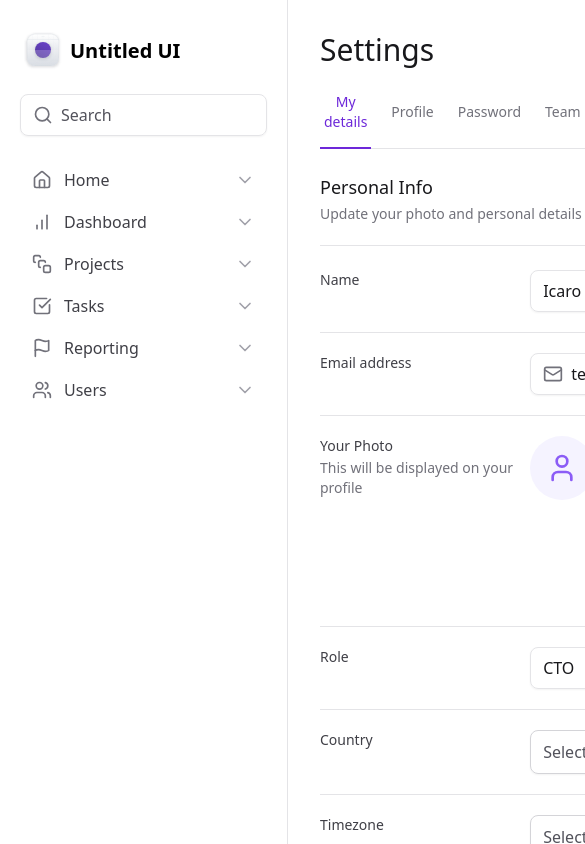
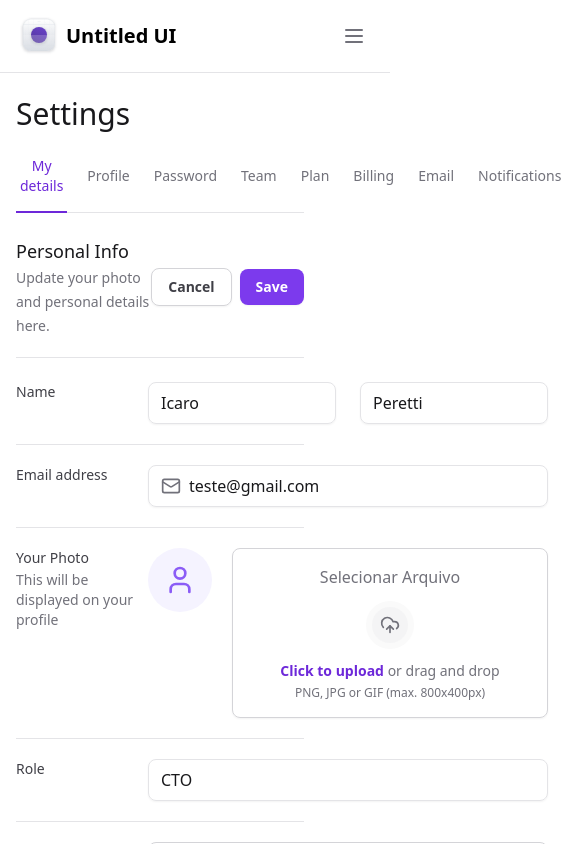
Before and after one commit to icaroperetti/tailwind-master, a Next.js app: page / in a window 390 px wide. Shown: the top 844 px of the page, 585 px wide, since content can reach past the window. Built offline with nearby package versions, Linux system fonts and the light colour scheme.

Commit message:
feat: collapse sidebar on mobile screens

```diff
--- a/package.json
+++ b/package.json
@@ -10,6 +10,7 @@
   },
   "dependencies": {
     "@formkit/auto-animate": "^0.8.2",
+    "@radix-ui/react-collapsible": "^1.1.2",
     "@radix-ui/react-select": "^2.1.4",
     "@radix-ui/react-tabs": "^1.1.2",
     "framer-motion": "^11.15.0",
--- a/src/app/layout.tsx
+++ b/src/app/layout.tsx
@@ -23,7 +23,9 @@
       <body className={`${geistSans.variable} antialiased`}>
         <div className="grid min-h-screen grid-cols-app">
           <Sidebar />
-          <main className="px-8 pb-12 pt-8">{children}</main>
+          <main className="px-4 pb-12 pt-24 lg:col-start-2 lg:px-8 lg:pt-8">
+            {children}
+          </main>
         </div>
       </body>
     </html>
--- a/src/components/Sidebar/index.tsx
+++ b/src/components/Sidebar/index.tsx
@@ -1,3 +1,4 @@
+'use client'
 import {
   BarChart,
   CheckSquare,
@@ -5,6 +6,7 @@
   Flag,
   Home,
   LifeBuoy,
+  Menu,
   Search,
   SquareStack,
   Users,
@@ -15,12 +17,25 @@
 import { NavItem } from './NavItem'
 import { Profile } from './Profile'
 import { UsedSpaceWidget } from './UsedSpaceWidget'
+import * as Collapsible from '@radix-ui/react-collapsible'
+import { Button } from '../Button'
 
 export default function Sidebar() {
   return (
-    <aside className="flex flex-col gap-6 border-r border-zinc-200 px-5 py-8">
+    <Collapsible.Root className="fixed left-0 right-0 top-0 z-20 flex flex-col gap-6 border-b border-zinc-200 bg-white p-4 data-[state=open]:bottom-0 lg:right-auto lg:w-80 lg:border-r lg:px-5 lg:py-8 lg:data-[state=closed]:bottom-0">
+      <div className="flex items-center justify-between">
         <Logo />
+        <Collapsible.Trigger asChild className="lg:hidden">
+          <Button variant="ghost">
+            <Menu className="h-6 w-6" />
+          </Button>
+        </Collapsible.Trigger>
+      </div>
 
+      <Collapsible.Content
+        forceMount
+        className="flex flex-1 flex-col gap-6 data-[state=closed]:hidden lg:data-[state=closed]:flex"
+      >
         <Input.Root>
           <Input.Prefix>
             <Search className="h-5 w-5 text-zinc-500" />
@@ -49,6 +64,7 @@
 
           <Profile />
         </div>
-    </aside>
+      </Collapsible.Content>
+    </Collapsible.Root>
   )
 }
```
Also changed, not shown: 1 other file (tests, documents, lock files or other folders). Lines whose indentation alone changed are shown as unchanged.
